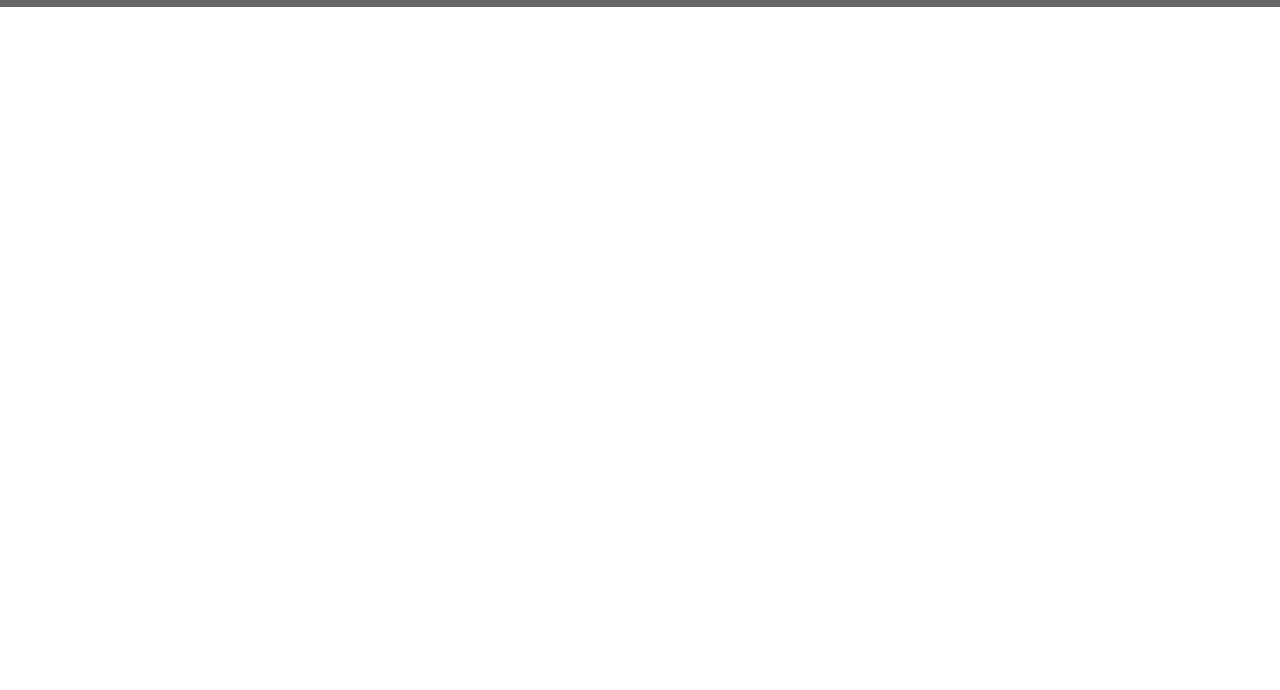
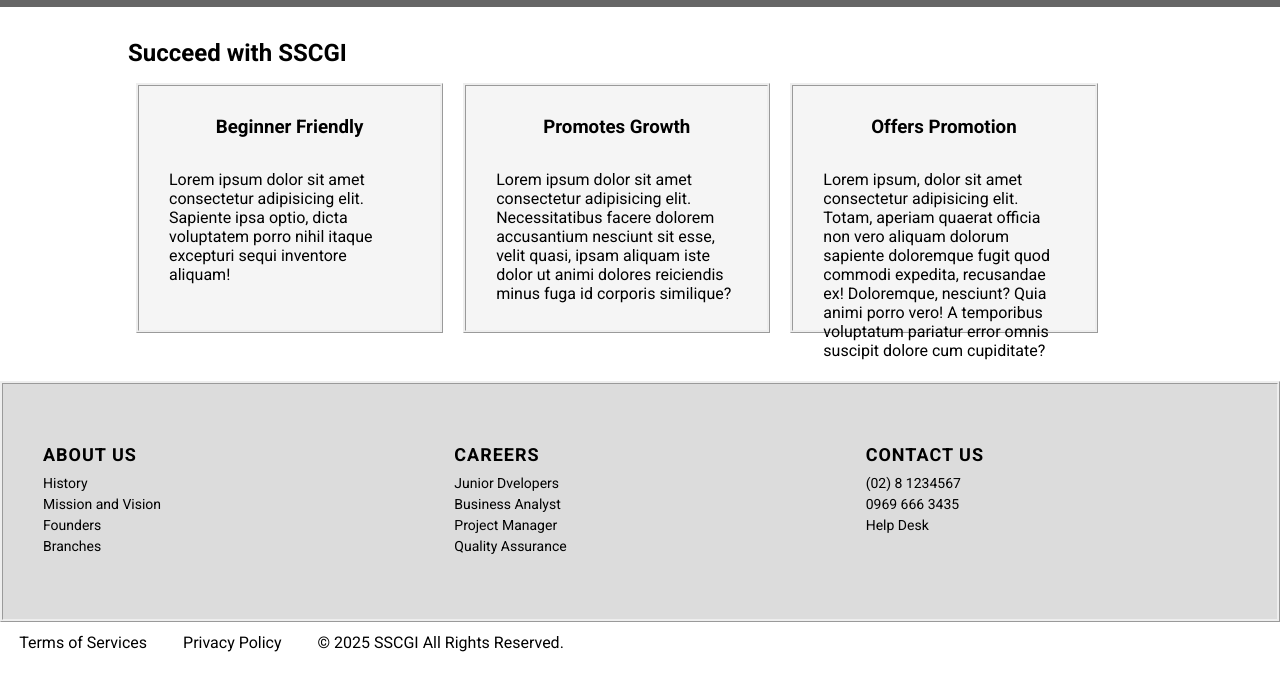
Before and after one commit to Ji-SSCGI/SSCGI_Chua_D02, a plain HTML site: page index.html in a window 1280 px wide. Shown: the part 68-758 px from the top of the page. Drawn offline with Linux system fonts and the light colour scheme.

Commit message:
Adding Section and Footer.

```diff
--- a/index.html
+++ b/index.html
@@ -22,5 +22,63 @@
             <li class="nav"><a href="">Contact Us</a></li>
         </ul>
     </nav>
+
+    <!--Section-->
+    <section id="succeed-info">
+        <h2 class="header">Succeed with SSCGI</h2>
+        <div class="card">
+            <h3>Beginner Friendly</h3>
+            <p>Lorem ipsum dolor sit amet consectetur adipisicing elit.
+                Sapiente ipsa optio, dicta voluptatem porro nihil itaque excepturi sequi inventore aliquam!
+            </p>
+        </div>
+        <div class="card">
+            <h3>Promotes Growth</h3>
+            <p>Lorem ipsum dolor sit amet consectetur adipisicing elit.
+                Necessitatibus facere dolorem accusantium nesciunt sit esse, velit quasi, ipsam aliquam iste dolor ut animi dolores reiciendis minus fuga id corporis similique?
+            </p>
+        </div>
+        <div class="card">
+            <h3>Offers Promotion</h3>
+            <p>Lorem ipsum, dolor sit amet consectetur adipisicing elit.
+                Totam, aperiam quaerat officia non vero aliquam dolorum sapiente doloremque fugit quod commodi expedita, recusandae ex! Doloremque, nesciunt?
+                Quia animi porro vero!
+                A temporibus voluptatum pariatur error omnis suscipit dolore cum cupiditate?
+            </p>
+        </div>
+    </section>
+
+    <!--Pre-Footer-->
+    <section id="pre-footer">
+        <div>
+            <h3>About Us</h3>
+            <p>History</p>
+            <p>Mission and Vision</p>
+            <p>Founders</p>
+            <p>Branches</p>
+        </div>
+        <div>
+            <h3>Careers</h3>
+            <p>Junior Dvelopers</p>
+            <p>Business Analyst</p>
+            <p>Project Manager</p>
+            <p>Quality Assurance</p>
+        </div>
+        <div>
+            <h3>Contact Us</h3>
+            <p>(02) 8 1234567</p>
+            <p>0969 666 3435</p>
+            <p>Help Desk</p>
+        </div>
+    </section>
+
+    <!--Footer-->
+    <footer>
+        <span>Terms of Services</span>
+        <span></span>
+        <span>Privacy Policy</span>
+        <span></span>
+        <span>&copy; 2025 SSCGI All Rights Reserved.</span>
+    </footer>
 </body>
 </html>
--- a/style.css
+++ b/style.css
@@ -38,3 +38,75 @@ body {
 .nav a:hover{
     background-color: gray;
 }
+
+#succeed-info{
+    padding: 2rem 10% 3rem;
+}
+
+#succeed-info h2{
+    margin-bottom: 1rem;
+}
+
+#succeed-info h3{
+    text-align: center;
+    margin-bottom: 2rem;
+}
+
+#succeed-info .card{
+    display: inline-block;
+    vertical-align: top;
+    min-height: 75px;
+    width: 30%;
+    margin-left: 0.5rem;
+    margin-right: 0.5rem;
+    height: 250px;
+}
+
+.card {
+    padding: 30px;
+    background-color:  whitesmoke;
+    border-style: ridge;
+}
+
+#pre-footer{
+    display: flex;
+    flex-wrap: wrap;
+    justify-content: space-around;
+    padding: 40px 20px;
+    background-color: gainsboro;
+    color: black;
+    border-style: ridge;
+}
+
+#pre-footer div{
+    flex: 1 1 200px;
+    padding: 20px;
+}
+
+#pre-footer h3{
+    font-size: 18px;
+    margin-bottom: 10px;
+    font-weight: bold;
+    text-transform: uppercase;
+    letter-spacing: 1px;
+}
+
+
+#pre-footer p{
+    margin: 5px 0px;
+    font-size: 14px;
+}
+
+#pre-footer p:hover{
+    color: grey;
+    cursor: pointer;
+}
+
+footer {
+    padding: 0.7rem
+}
+
+footer span{
+    margin-left: 0.5rem;
+    margin-right: 0.5rem;
+}
```
